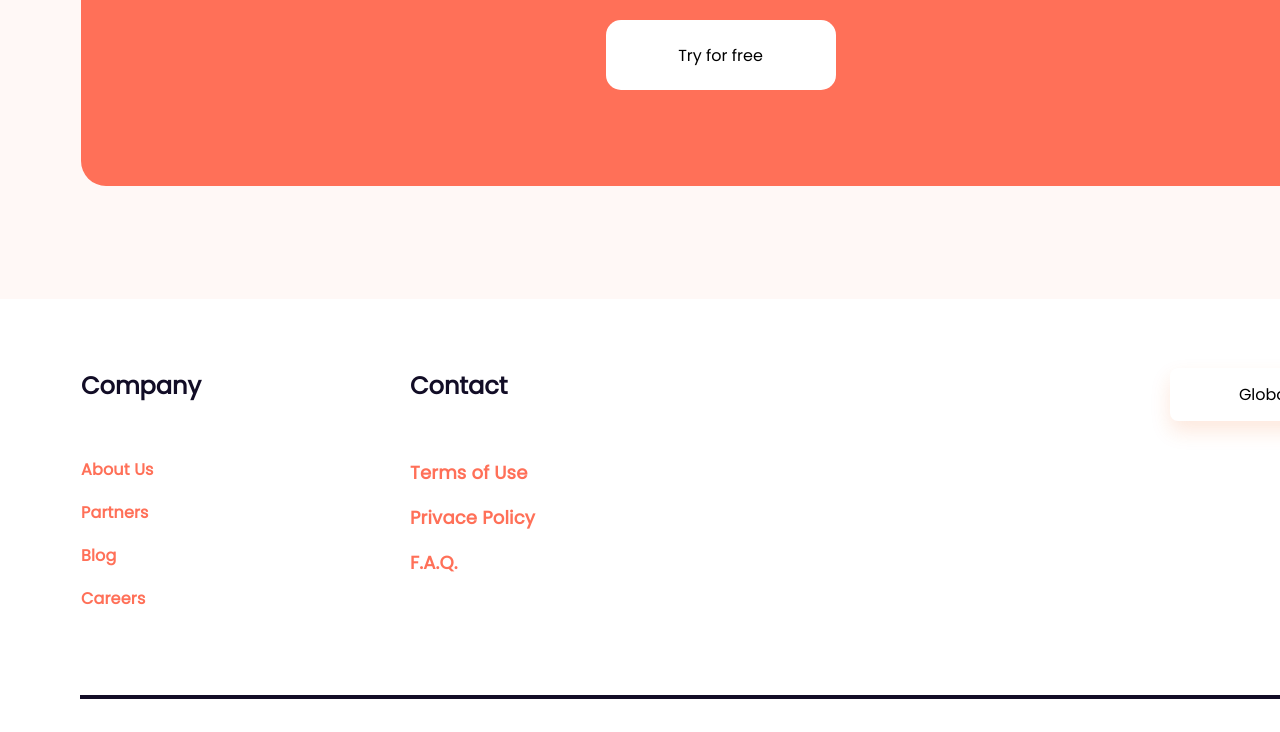
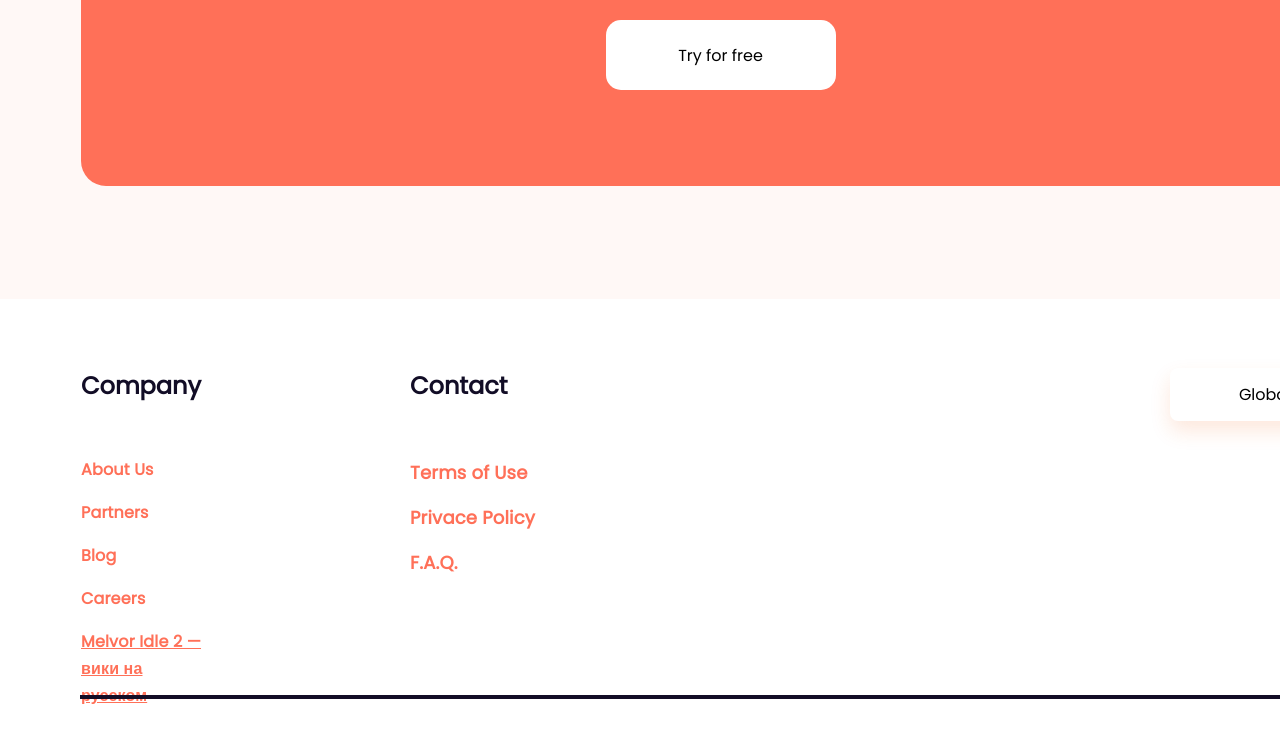
Before and after one commit to Whileloveless/Whileloveless.github.io, a plain HTML site: page index.html in a window 1280 px wide. Shown: the part 4764-5496 px from the top of the page. Drawn offline with Linux system fonts and the light colour scheme.

Commit message:
Add a link to the Russian Melvor Idle 2 wiki

```diff
--- a/index.html
+++ b/index.html
@@ -201,7 +201,7 @@
       <div class="footer_links">
         <div class="links_company">
           <div class="links_company_title">Company</div>
-          <div class="links_company_list"><p>About Us</p> <p>Partners</p> <p>Blog</p> <p>Careers</p></div>
+          <div class="links_company_list"><p>About Us</p> <p>Partners</p> <p>Blog</p> <p>Careers</p> <p><a href="https://whileloveless.github.io/Whileloveless-melvor-2-wiki-ru/" lang="ru" style="color: inherit">Melvor Idle 2 — вики на русском</a></p></div>
         </div>
         <div class="links_contact">
           <div class="links_contact_title">Contact</div>
```
